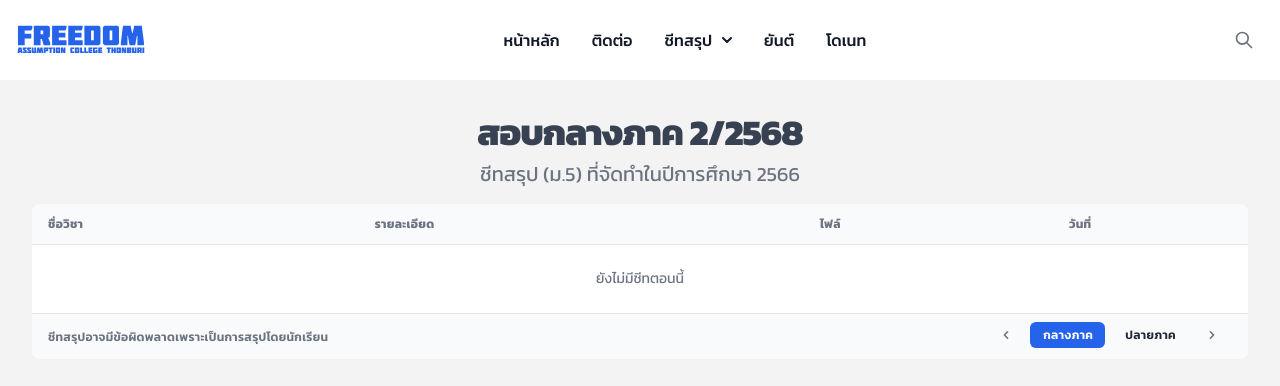
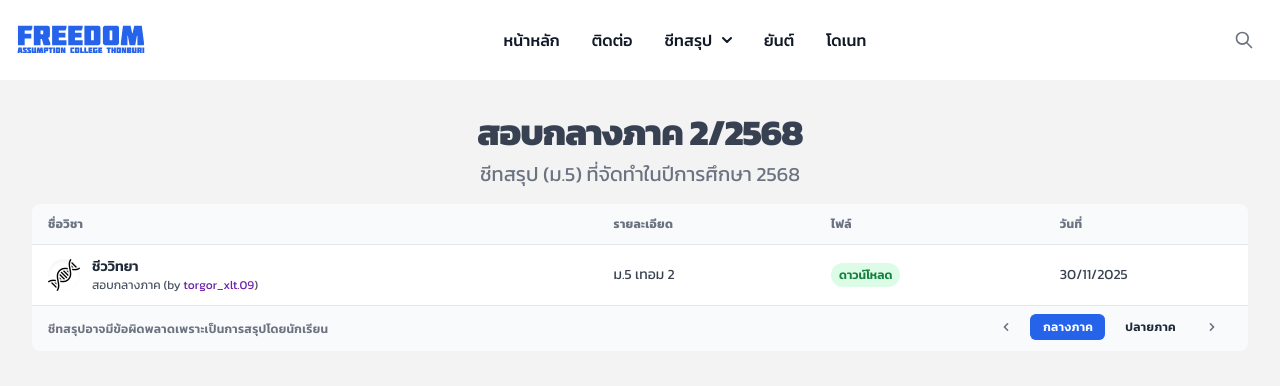
Before and after one commit to poomp5/freedom, a Next.js app: page /m5/midterm2 in a window 1280 px wide. Shown: the top 386 px of the page. Built offline with nearby package versions, Linux system fonts and the light colour scheme.

Commit message:
feat: add midterm 2 biology sheet and update summary year in midterm page

```diff
--- a/app/components/searchData.ts
+++ b/app/components/searchData.ts
@@ -185,6 +185,9 @@ export const allSheets: SheetData[] = [
   { subject: "ชีววิทยา (2567)", filename: "/m5/final1/biology.pdf", term: "เทอม 1", level: "ม.5", examType: "ปลายภาค", by: "bosssu_p", icon: getIconBySubject("ชีว") },
   { subject: "ประวัติศาสตร์", filename: "/m5/final1/history.pdf", term: "เทอม 1", level: "ม.5", examType: "ปลายภาค", by: "มาสเตอร์เขม", icon: getIconBySubject("ประวัติ") },
 
+  // ม.5 กลางภาค เทอม 2
+  { subject: "ชีววิทยา",  filename: "/m5/midterm2/biology.pdf", term: "เทอม 2", level: "ม.5", examType: "กลางภาค", by: "torgor_xlt.09", icon: getIconBySubject("ชีว"),},
+
   // ม.5 ปลายภาค เทอม 2
   { subject: "ภาษาไทย", filename: "/m5/final2/thai.pdf", term: "เทอม 2", level: "ม.5", examType: "ปลายภาค", by: "bosssu_p", icon: getIconBySubject("ไทย") },
   { subject: "ภาษาอังกฤษ", filename: "/m5/final2/eng.pdf", term: "เทอม 2", level: "ม.5", examType: "ปลายภาค", by: "creammyeiieee__", icon: getIconBySubject("อังกฤษ") },
--- a/app/m5/midterm2/page.tsx
+++ b/app/m5/midterm2/page.tsx
@@ -2,9 +2,23 @@ import Navbar from "../../components/Navbar";
 import Bottombar from "../../components/Bottombar";
 import PaginationFooter from "../../components/PaginationFooter";
 import { year } from "@/app/components/config";
-// import SheetRow from "@/app/components/SheetRow";
+import SheetRow from "@/app/components/SheetRow";
 
 const examType = "สอบกลางภาค" as const;
+
+const sheets = [
+  {
+    subject: "ชีววิทยา",
+    filename: "/m5/midterm2/biology.pdf",
+    icon: "/assets/img/icon/sci.png",
+    date: "30/11/2025",
+    term: "ม.5 เทอม 2",
+    by: {
+      name: "torgor_xlt.09",
+      url: "https://www.instagram.com/torgor_xlt.09",
+    },
+  },
+];
 
 export default function Home() {
   return (
@@ -18,7 +32,7 @@ export default function Home() {
             {examType} 2/{year}
           </h1>
           <p className="mx-auto mb-4 text-xl text-gray-500">
-            ชีทสรุป (ม.5) ที่จัดทำในปีการศึกษา 2566
+            ชีทสรุป (ม.5) ที่จัดทำในปีการศึกษา 2568
           </p>
 
           <div className="w-full overflow-hidden rounded-lg shadow-xs">
@@ -33,14 +47,9 @@ export default function Home() {
                   </tr>
                 </thead>
                 <tbody className="bg-white divide-y0">
-                  <tr>
-                    <td
-                      colSpan={4}
-                      className="text-center text-gray-500 py-6 text-sm"
-                    >
-                      ยังไม่มีชีทตอนนี้
-                    </td>
-                  </tr>
+                  {sheets.map((sheet, i) => (
+                    <SheetRow key={i} {...sheet} examType={examType} />
+                  ))}
                 </tbody>
               </table>
             </div>
```
Also changed, not shown: 1 other file (tests, documents, lock files or other folders).
